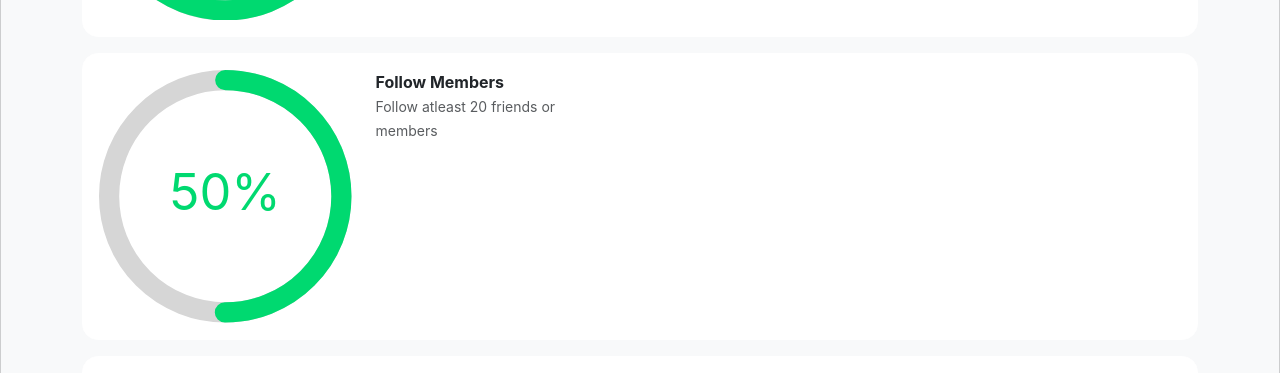
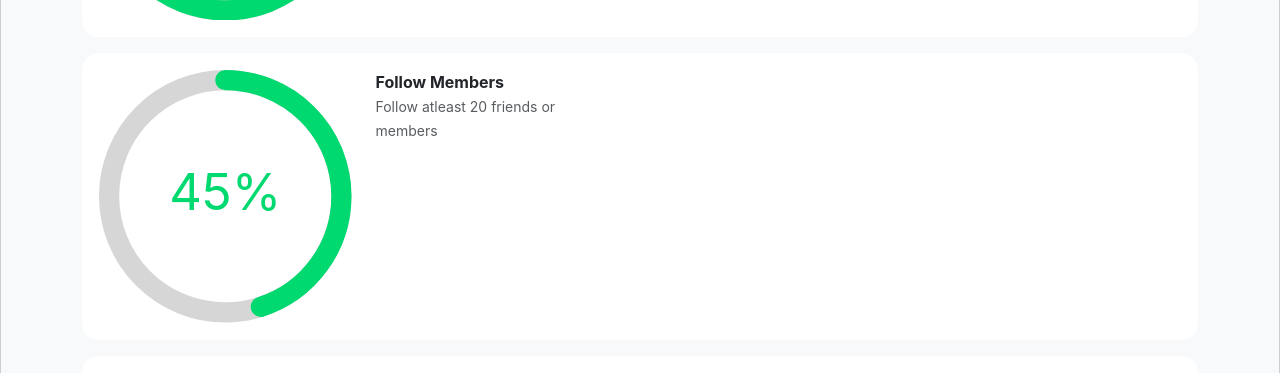
Before and after one commit to FrodoNaveen/STUNXT, a React (Create React App) app: page /level1 in a window 1280 px wide. Shown: the part 363-736 px from the top of the page. Built offline with nearby package versions, Linux system fonts and the light colour scheme.

Commit message:
done some changes

```diff
--- a/src/components/GoalsPage.js
+++ b/src/components/GoalsPage.js
@@ -1,6 +1,6 @@
 import { useEffect, useState } from "react"
 import Time from "./Time"
-import { useNavigate } from "react-router-dom"
+import { useNavigate, useLocation } from "react-router-dom"
 import { MdVerified } from "react-icons/md"
 import starlogo from "../images/Goals/star.svg"
 import "./GoalsPage.css"
@@ -13,16 +13,21 @@ import ProgressBar from "@ramonak/react-progress-bar";
 const GoalsPage = () => {
 
     let navigate = useNavigate()
+    let location = useLocation()
     let goalCategories = ["Ongoing", "Completed", "Rewards & Batch"]
 
     const [categoryName, setCategoryName] = useState("")
-    const [level1Progress, setLevel1Progress] = useState(65)
+    const [level1Progress, setLevel1Progress] = useState()
     const [level2Progress, setLevel2Progress] = useState(25)
     const [level3Progress, setLevel3Progress] = useState(10)
+
+    const { goal1CompletedPercentage } = location.state || {}
+
 
 
     useEffect(() => {
         setCategoryName("Ongoing")
+        setLevel1Progress(goal1CompletedPercentage)
     }, [])
 
     function changeToClickedCategory(category) {
--- a/src/components/Levels/Level1.js
+++ b/src/components/Levels/Level1.js
@@ -2,8 +2,9 @@ import Time from "../Time"
 import { useNavigate } from "react-router-dom"
 import { CircularProgressbar, buildStyles } from 'react-circular-progressbar';
 import 'react-circular-progressbar/dist/styles.css';
-import { useState } from "react";
+import { useEffect, useState } from "react";
 import completedTick from "../../images/Goals/success.svg"
+import friendList from "../../data/networkdata/friends";
 
 const Level1 = () => {
 
@@ -14,8 +15,20 @@ const Level1 = () => {
     const [goal3Percentage, setGoal3Percentage] = useState(10)
 
 
+    useEffect(() => {
+        if (friendList.length > 20) {
+            let i = 20
+            setGoal2Percentage(i * 5)
+        } else {
+            let i = friendList.length
+            setGoal2Percentage(i * 5)
+        }
+    }, [])
+
+    let goal1CompletedPercentage = (goal1Percentage + goal2Percentage + goal3Percentage) / 3
+
     function goBack() {
-        navigate("/goalspage")
+        navigate("/goalspage", { state: { goal1CompletedPercentage } })
     }
     return (
         <div className="mainContainer bg-body-tertiary card phoneSize">
--- a/src/components/Otppage.js
+++ b/src/components/Otppage.js
@@ -141,7 +141,9 @@ const Otppage = () => {
                     </div>
                 )}
             </div>
-            <div className="container dialpad mt-2 mb-3 ms-2">
+
+            {/* Dialpad display */}
+            <div className="container dialpad p-3 mb-3 ms-2">
                 {dialPad.map((ele, index) => (
                     <button
                         key={index}
--- a/src/components/ProfileSidebar.js
+++ b/src/components/ProfileSidebar.js
@@ -19,7 +19,7 @@ const ProfileSidebar = () => {
 
 
   return (
-    <div className="offcanvas offcanvas-start" tabindex="-1" id="offcanvasExample" aria-labelledby="offcanvasExampleLabel" style={{ width: "100%", height: "100vh" }}>
+    <div className="offcanvas offcanvas-start" tabIndex="-1" id="offcanvasExample" aria-labelledby="offcanvasExampleLabel" style={{ width: "100%", height: "100vh" }}>
       <div className="pt-2 pb-2">
         <Time />
       </div>
@@ -86,7 +86,7 @@ const ProfileSidebar = () => {
 
         </div>
         <div style={{ width: "10%", backgroundColor: "grey" }}>
-          <button type="button" class="btn-close mt-2 ms-2" data-bs-dismiss="offcanvas" aria-label="Close"></button>
+          <button type="button" className="btn-close mt-2 ms-2" data-bs-dismiss="offcanvas" aria-label="Close"></button>
         </div>
       </div>
     </div>
--- a/src/components/Verification.js
+++ b/src/components/Verification.js
@@ -207,7 +207,10 @@ const Verification = () => {
             )}
           </div>
         </div>
-        <div className="container dialpad mt-3 mb-3 ms-2">
+
+
+        {/* dialpad display */}
+        <div className="container dialpad p-3 mb-3 ms-2">
           {dialPad.map((ele, index) => (
             <button
               key={index}
```
